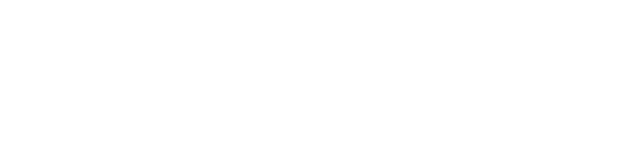
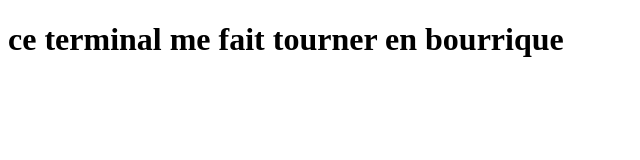
Before and after one commit to PauleGirousse/OpenclassroomsProjet, a plain HTML site: page index.html in a window 1280 px wide. Shown: the whole page, without its empty margins (0-640 px from the left). Drawn offline with Linux system fonts and the light colour scheme.

Commit message:
h1modifié

```diff
--- a/index.html
+++ b/index.html
@@ -9,6 +9,7 @@
 </head>
 
 <body>
+    <h1>ce terminal me fait tourner en bourrique</h1>
 
 </body>
 
```
